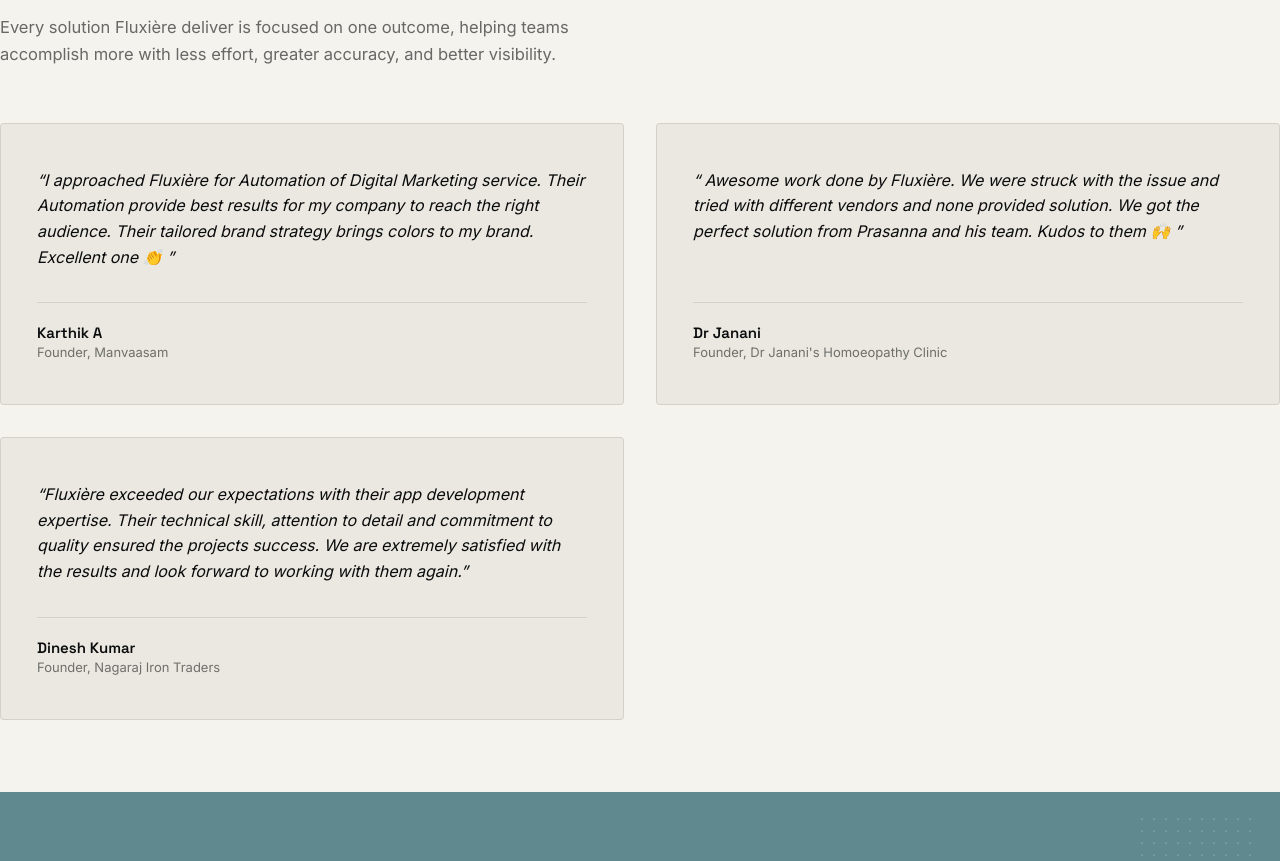
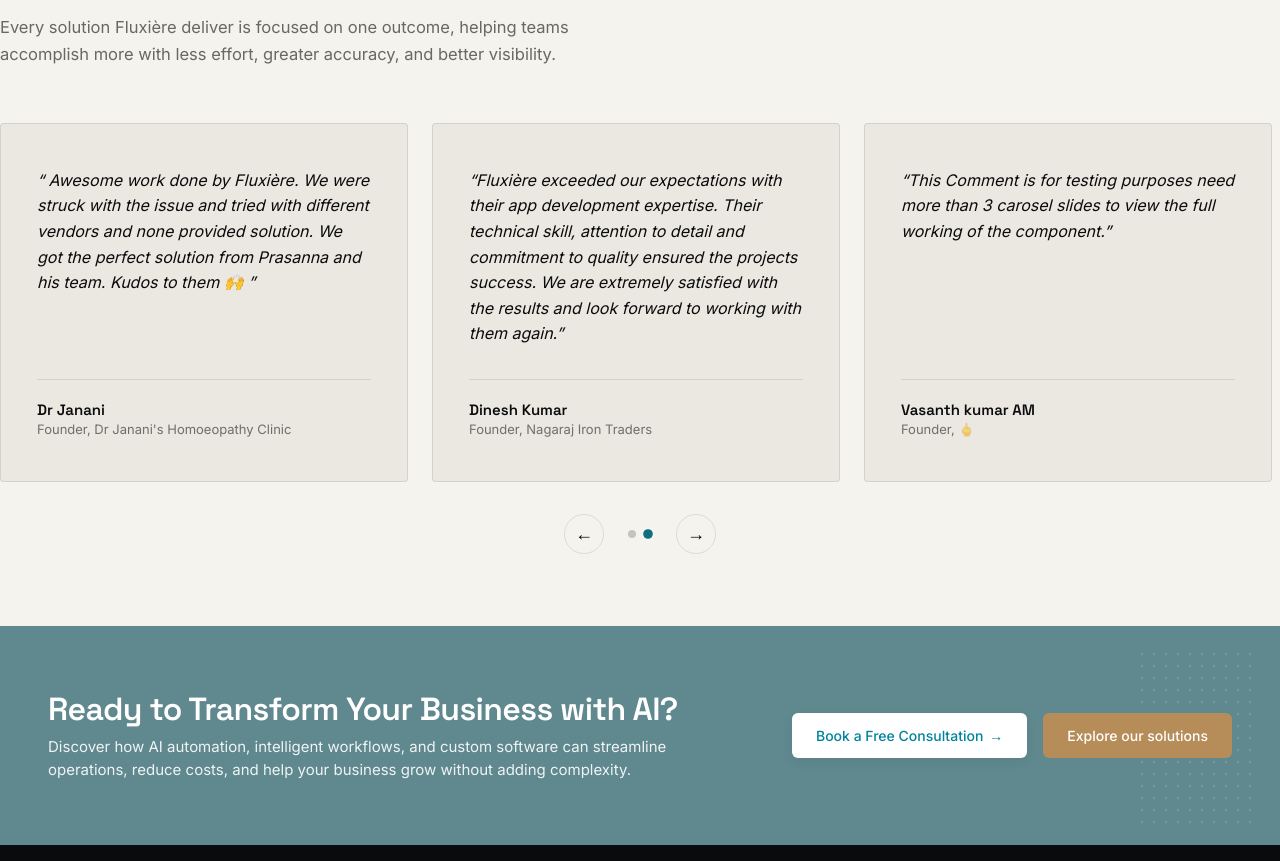
Before and after one commit to Fluxiere/fluxiere.github.io, a React (Vite) app: page / in a window 1280 px wide. Shown: the part 2287-3148 px from the top of the page. Built offline with nearby package versions, Linux system fonts and the light colour scheme.

Commit message:
Added Carousel to the testimonial component (#7)
Co-authored-by: Vasanth kumar AM <vasanthkumar17112002@gmail.com>

```diff
--- /dev/null
+++ b/src/components/Testimonials/Helper/UseTestimonialsCarousel.ts
@@ -0,0 +1,50 @@
+import { useState, useEffect } from 'react';
+
+const AUTOPLAY_DELAY = 5000;
+const PAUSE_DURATION = 5000;
+
+export const useTestimonialsCarousel = (totalItems: number) => {
+  const [currentIndex, setCurrentIndex] = useState(0);
+  const [isPaused, setIsPaused] = useState(false);
+
+  // Maximum index we can scroll to before showing empty space on desktop (3 visible items)
+  const maxIndex = Math.max(0, totalItems - 3);
+
+  const nextSlide = () => {
+    // FIX: Use functional state updates so the interval engine always sees the fresh index value
+    setCurrentIndex((prev) => (prev >= maxIndex ? 0 : prev + 1));
+  };
+
+  const prevSlide = () => {
+    setCurrentIndex((prev) => (prev === 0 ? maxIndex : prev - 1));
+  };
+
+  const handleUserInteraction = (action: () => void) => {
+    action();
+    setIsPaused(true);
+  };
+
+  // Combined Autoplay and Pause Timer Engine
+  useEffect(() => {
+    if (isPaused) {
+      const pauseTimer = setTimeout(() => setIsPaused(false), PAUSE_DURATION);
+      return () => clearTimeout(pauseTimer);
+    }
+
+    // FIX: We must point directly to the function wrapper inside the interval closure block
+    const autoplayTimer = setInterval(() => {
+      nextSlide();
+    }, AUTOPLAY_DELAY);
+
+    return () => clearInterval(autoplayTimer);
+  }, [isPaused, maxIndex]); // Removed currentIndex dependency to prevent interval flashing resets
+
+  return {
+    currentIndex,
+    maxIndex,
+    nextSlide,
+    prevSlide,
+    handleUserInteraction,
+    setCurrentIndex,
+  };
+};
--- a/src/components/Testimonials/Testimonials.module.scss
+++ b/src/components/Testimonials/Testimonials.module.scss
@@ -1,13 +1,47 @@
 @use '../../styles/variables' as *;
 
-.testimonialsGrid {
-  display: grid;
-  grid-template-columns: repeat(2, 1fr);
-  gap: 32px;
+$gap: 24px;
 
-  @media (max-width: 780px) {
-    grid-template-columns: 1fr;
-    gap: 24px;
+.carouselContainer {
+  position: relative;
+  width: 100%;
+  margin-top: 40px;
+}
+
+.carouselViewport {
+  overflow: hidden;
+  width: 100%;
+  padding: 8px 4px;
+  margin: -8px -4px;
+}
+
+.carouselTrack {
+  display: flex;
+  gap: $gap;
+  transition: transform 0.4s cubic-bezier(0.25, 1, 0.5, 1);
+
+  // Moves exactly 1 card + its gap width per index point
+  transform: translateX(calc(-1 * var(--current-index) * (100% / 3 + #{$gap} / 3)));
+
+  @media (max-width: 1024px) {
+    transform: translateX(calc(-1 * var(--current-index) * (100% / 2 + #{$gap} / 2)));
+  }
+
+  @media (max-width: 768px) {
+    transform: translateX(calc(-1 * var(--current-index) * (100% + #{$gap})));
+  }
+}
+
+.cardWrapper {
+  flex: 0 0 calc((100% - (#{$gap} * 2)) / 3); // 3 columns on Desktop
+  box-sizing: border-box;
+
+  @media (max-width: 1024px) {
+    flex: 0 0 calc((100% - #{$gap}) / 2); // 2 columns on Tablet
+  }
+
+  @media (max-width: 768px) {
+    flex: 0 0 100%; // 1 column on Mobile
   }
 }
 
@@ -20,10 +54,16 @@
   flex-direction: column;
   justify-content: space-between;
   gap: 32px;
+  height: 100%;
+  box-sizing: border-box;
   transition: border-color 0.2s ease;
 
   &:hover {
     border-color: rgba($teal, 0.4);
+  }
+
+  @media (max-width: 480px) {
+    padding: 32px 24px;
   }
 }
 
@@ -66,3 +106,54 @@
   border-radius: 12px;
   white-space: nowrap;
 }
+
+.controls {
+  display: flex;
+  justify-content: center;
+  align-items: center;
+  gap: 24px;
+  margin-top: 32px;
+}
+
+.navButton {
+  background: transparent;
+  border: 1px solid $line;
+  color: $ink;
+  width: 40px;
+  height: 40px;
+  border-radius: 50%;
+  cursor: pointer;
+  font-size: 18px;
+  transition: all 0.2s ease;
+
+  &:hover {
+    background: $cream-dim;
+    border-color: rgba($teal, 0.4);
+    color: $teal-dark;
+  }
+}
+
+.dots {
+  display: flex;
+  gap: 8px;
+}
+
+.dot {
+  width: 8px;
+  height: 8px;
+  border-radius: 50%;
+  border: none;
+  background: rgba($ink, 0.2);
+  cursor: pointer;
+  padding: 0;
+  transition: all 0.2s ease;
+
+  &:hover {
+    background: rgba($ink, 0.4);
+  }
+}
+
+.activeDot {
+  background: $teal-dark;
+  transform: scale(1.2);
+}
--- a/src/components/Testimonials/Testimonials.tsx
+++ b/src/components/Testimonials/Testimonials.tsx
@@ -1,7 +1,21 @@
 import styles from './Testimonials.module.scss';
 import { testimonialsCopy } from './TestimonialsConstants.tsx';
+import { useTestimonialsCarousel } from './Helper/UseTestimonialsCarousel';
 
 export const Testimonials = () => {
+  const reviews = testimonialsCopy.reviews;
+  const totalItems = reviews.length;
+
+  // Pull out all the clean, pre-calculated values
+  const {
+    currentIndex,
+    maxIndex,
+    nextSlide,
+    prevSlide,
+    handleUserInteraction,
+    setCurrentIndex,
+  } = useTestimonialsCarousel(totalItems);
+
   return (
     <section className="sec" id="testimonials">
       <div className="wrap">
@@ -11,24 +25,47 @@
           <p>{testimonialsCopy.description}</p>
         </div>
 
-        <div className={styles.testimonialsGrid}>
-          {testimonialsCopy.reviews.map((item, index) => (
-            <div key={index} className={styles.card}>
+        <div className={styles.carouselContainer}>
+          <div className={styles.carouselViewport}>
+            <div
+              className={styles.carouselTrack}
+              style={{ '--current-index': currentIndex } as React.CSSProperties}
+            >
+              {reviews.map((item, index) => (
+                <div key={index} className={styles.cardWrapper}>
+                  <div className={styles.card}>
                     <p className={styles.quote}>{item.quote}</p>
                     <div className={styles.meta}>
                       <div>
                         <div className={styles.author}>{item.author}</div>
                         <div className={styles.role}>{item.role}, {item.company}</div>
                       </div>
-
-                {/* We conditionally render the metric if it exists in the data, allowing for flexible testimonial entries */}
                       {item.metric && <span className={styles.metric}>{item.metric}</span>}
-
+                    </div>
                   </div>
                 </div>
               ))}
             </div>
           </div>
+
+          {/* Controls hide automatically if there's only 1 item */}
+          {totalItems > 1 && (
+            <div className={styles.controls}>
+              <button onClick={() => handleUserInteraction(prevSlide)} className={styles.navButton}>←</button>
+              <div className={styles.dots}>
+                {Array.from({ length: maxIndex + 1 }).map((_, index) => (
+                  <button
+                    key={index}
+                    className={`${styles.dot} ${currentIndex === index ? styles.activeDot : ''}`}
+                    onClick={() => handleUserInteraction(() => setCurrentIndex(index))}
+                  />
+                ))}
+              </div>
+              <button onClick={() => handleUserInteraction(nextSlide)} className={styles.navButton}>→</button>
+            </div>
+          )}
+        </div>
+      </div>
     </section>
   );
 };
--- a/src/components/Testimonials/TestimonialsConstants.tsx
+++ b/src/components/Testimonials/TestimonialsConstants.tsx
@@ -1,4 +1,4 @@
-import { type TestimonialItem } from './types';
+import { type TestimonialItem } from './Helper/types';
 
 export const testimonialsCopy = {
   heading: 'TRUSTED BY GROWING BUSINESSES',
@@ -27,6 +27,13 @@
       company: 'Nagaraj Iron Traders',
     //   metric: '3.5x faster syncing',
     },
+    {
+      quote: "“This Comment is for testing purposes need more than 3 carosel slides to view the full working of the component.”",
+      author: 'Vasanth kumar AM',
+      role: 'Founder',
+      company: '🖕',
+    //   metric: '3.5x faster syncing',
+    },
 
   ] as TestimonialItem[],
 };
```
Also changed, not shown: src/components/Testimonials/Helper/types.ts (renamed from src/components/Testimonials/types.ts). Lines whose indentation alone changed are shown as unchanged.
